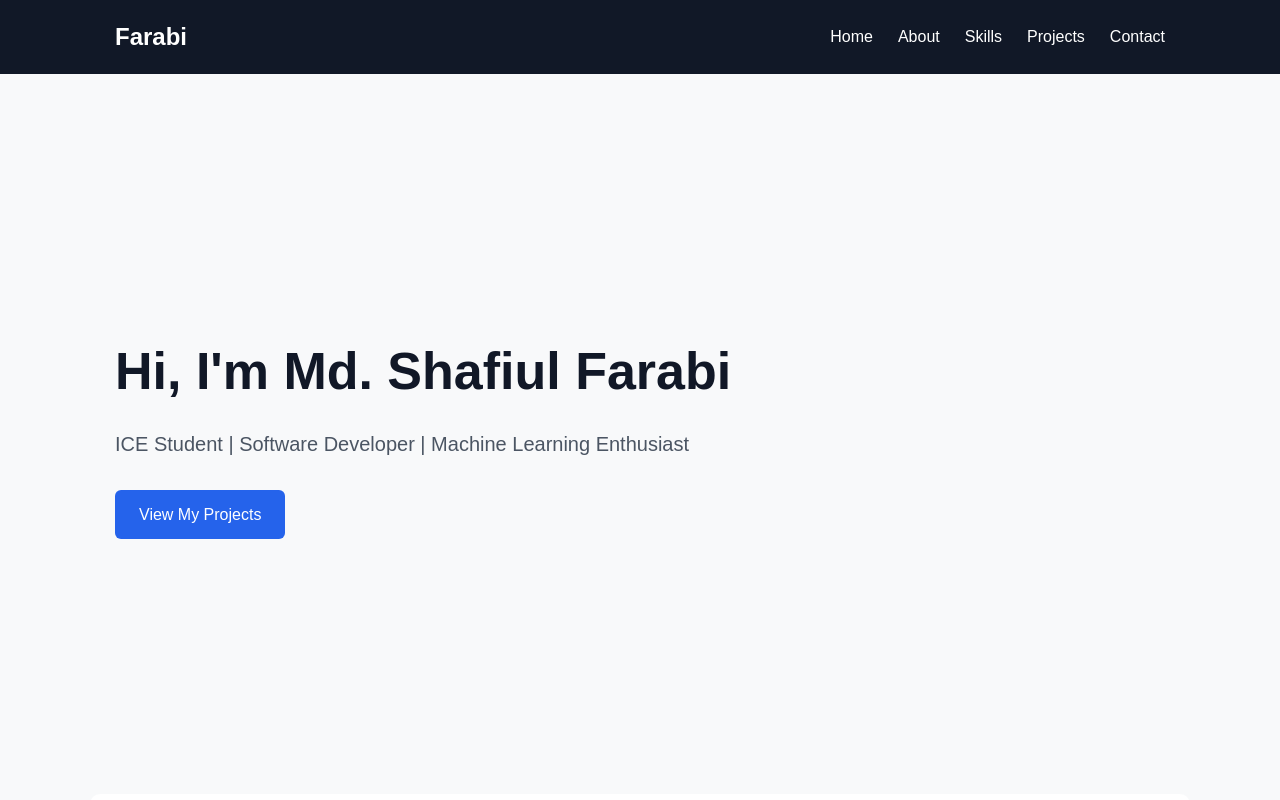
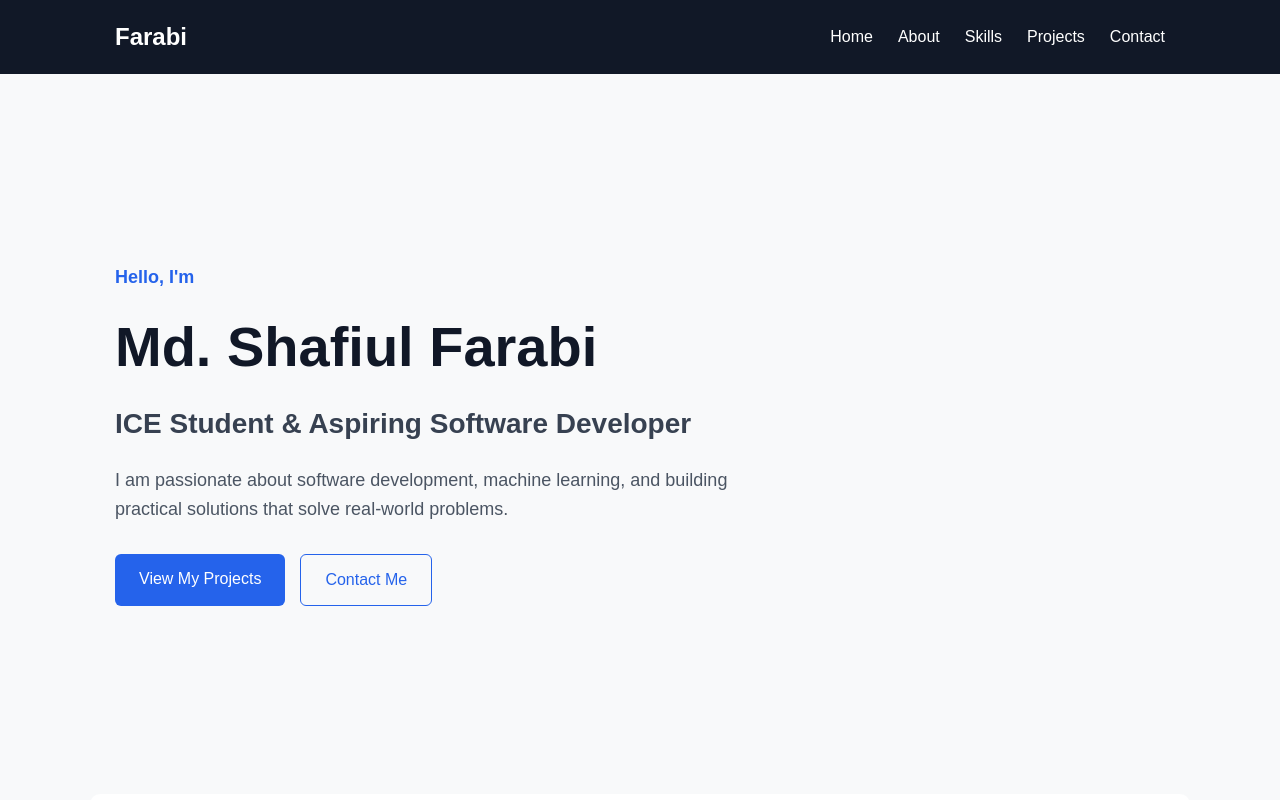
Before and after one commit to Farabi96/Portfolio-, a plain HTML site: page index.html in a window 1280 px wide. Shown: the top 800 px of the page. Drawn offline with Linux system fonts and the light colour scheme; a script that the page names is missing.

Commit message:
Improve portfolio hero section

```diff
--- a/css/style.css
+++ b/css/style.css
@@ -61,24 +61,46 @@ section {
 #home {
     min-height: 90vh;
     display: flex;
-    flex-direction: column;
-    justify-content: center;
-    align-items: flex-start;
+    align-items: center;
+}
+
+.hero-content {
+    max-width: 750px;
+}
+
+.hero-intro {
+    color: #2563eb;
+    font-size: 18px;
+    font-weight: bold;
+    margin-bottom: 10px;
 }
 
 #home h1 {
-    font-size: 52px;
-    margin-bottom: 15px;
+    font-size: 56px;
+    margin-bottom: 10px;
     color: #111827;
 }
 
-#home p {
-    font-size: 20px;
+#home h2 {
+    font-size: 28px;
+    margin-bottom: 20px;
+    color: #374151;
+}
+
+.hero-description {
+    max-width: 650px;
+    font-size: 18px;
     color: #4b5563;
     margin-bottom: 30px;
 }
 
-#home a {
+.hero-buttons {
+    display: flex;
+    gap: 15px;
+    flex-wrap: wrap;
+}
+
+.hero-buttons a {
     display: inline-block;
     padding: 12px 24px;
     background: #2563eb;
@@ -87,15 +109,21 @@ section {
     border-radius: 6px;
 }
 
-#home a:hover {
+.hero-buttons a:hover {
     background: #1d4ed8;
 }
 
-section h2 {
-    font-size: 32px;
-    margin-bottom: 25px;
-    color: #111827;
+.hero-buttons .secondary-btn {
+    background: transparent;
+    color: #2563eb;
+    border: 1px solid #2563eb;
 }
+
+.hero-buttons .secondary-btn:hover {
+    background: #2563eb;
+    color: white;
+}
+
 
 #about,
 #skills,
--- a/index.html
+++ b/index.html
@@ -25,11 +25,26 @@
 
     <main>
 
+
         <section id="home">
-            <h1>Hi, I'm Md. Shafiul Farabi</h1>
-            <p>ICE Student | Software Developer | Machine Learning Enthusiast</p>
+    <div class="hero-content">
+        <p class="hero-intro">Hello, I'm</p>
+
+        <h1>Md. Shafiul Farabi</h1>
+
+        <h2>ICE Student & Aspiring Software Developer</h2>
+
+        <p class="hero-description">
+            I am passionate about software development, machine learning,
+            and building practical solutions that solve real-world problems.
+        </p>
+
+        <div class="hero-buttons">
             <a href="#projects">View My Projects</a>
-        </section>
+            <a href="#contact" class="secondary-btn">Contact Me</a>
+        </div>
+    </div>
+</section>
 
         <section id="about">
             <h2>About Me</h2>
@@ -58,7 +73,8 @@
 
         <section id="contact">
             <h2>Contact</h2>
-            <p>Email: your-email@example.com</p>
+            <p>Email: shafiulalfarabi@gmail.com</p>
+            <p>Phone:01798900909</p>
         </section>
 
     </main>
```
